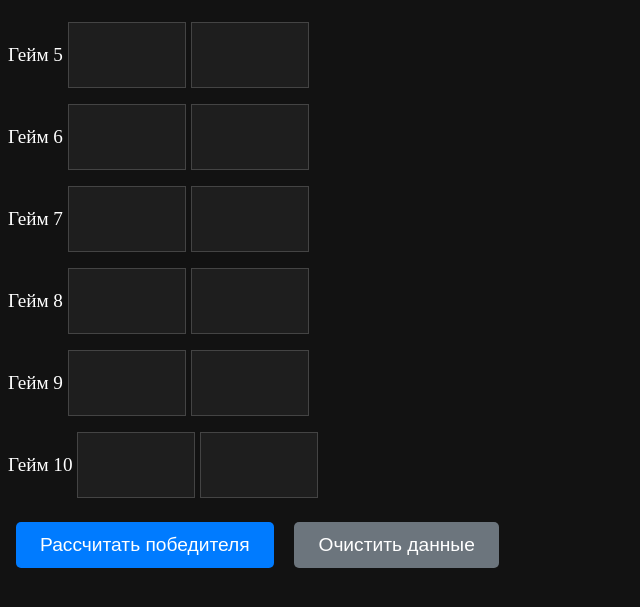
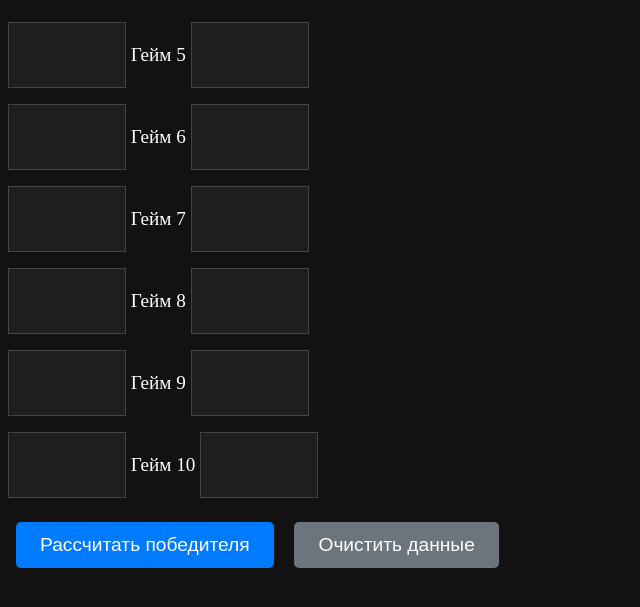
Before and after one commit to IgorEfimof/Calculate, a plain HTML site: page index.html in a window 1280 px wide. Shown: the part 73-680 px from the top of the page, without its empty margins (0-640 px from the left). Drawn offline with Linux system fonts and the light colour scheme.

Commit message:
Update index.html

```diff
--- a/index.html
+++ b/index.html
@@ -10,33 +10,33 @@
     <h1>Теннисный Калькулятор</h1>
     <form id="calculatorForm">
         <div class="input-row mb-3">
-            <label for="player1-game5">Гейм 5</label>
             <input type="text" class="coefficient-input" id="player1-game5" inputmode="decimal" oninput="moveCursor(this, 'player2-game5')">
+            <label for="player1-game5" class="game-label">Гейм 5</label>
             <input type="text" class="coefficient-input" id="player2-game5" inputmode="decimal" oninput="moveCursor(this, 'player1-game6')">
         </div>
         <div class="input-row mb-3">
-            <label for="player1-game6">Гейм 6</label>
             <input type="text" class="coefficient-input" id="player1-game6" inputmode="decimal" oninput="moveCursor(this, 'player2-game6')">
+            <label for="player1-game6" class="game-label">Гейм 6</label>
             <input type="text" class="coefficient-input" id="player2-game6" inputmode="decimal" oninput="moveCursor(this, 'player1-game7')">
         </div>
         <div class="input-row mb-3">
-            <label for="player1-game7">Гейм 7</label>
             <input type="text" class="coefficient-input" id="player1-game7" inputmode="decimal" oninput="moveCursor(this, 'player2-game7')">
+            <label for="player1-game7" class="game-label">Гейм 7</label>
             <input type="text" class="coefficient-input" id="player2-game7" inputmode="decimal" oninput="moveCursor(this, 'player1-game8')">
         </div>
         <div class="input-row mb-3">
-            <label for="player1-game8">Гейм 8</label>
             <input type="text" class="coefficient-input" id="player1-game8" inputmode="decimal" oninput="moveCursor(this, 'player2-game8')">
+            <label for="player1-game8" class="game-label">Гейм 8</label>
             <input type="text" class="coefficient-input" id="player2-game8" inputmode="decimal" oninput="moveCursor(this, 'player1-game9')">
         </div>
         <div class="input-row mb-3">
-            <label for="player1-game9">Гейм 9</label>
             <input type="text" class="coefficient-input" id="player1-game9" inputmode="decimal" oninput="moveCursor(this, 'player2-game9')">
+            <label for="player1-game9" class="game-label">Гейм 9</label>
             <input type="text" class="coefficient-input" id="player2-game9" inputmode="decimal" oninput="moveCursor(this, 'player1-game10')">
         </div>
         <div class="input-row mb-3">
-            <label for="player1-game10">Гейм 10</label>
             <input type="text" class="coefficient-input" id="player1-game10" inputmode="decimal" oninput="moveCursor(this, 'player2-game10')">
+            <label for="player1-game10" class="game-label">Гейм 10</label>
             <input type="text" class="coefficient-input" id="player2-game10" inputmode="decimal" oninput="moveCursor(this, 'calculateButton')">
         </div>
         <div class="buttons">
```
